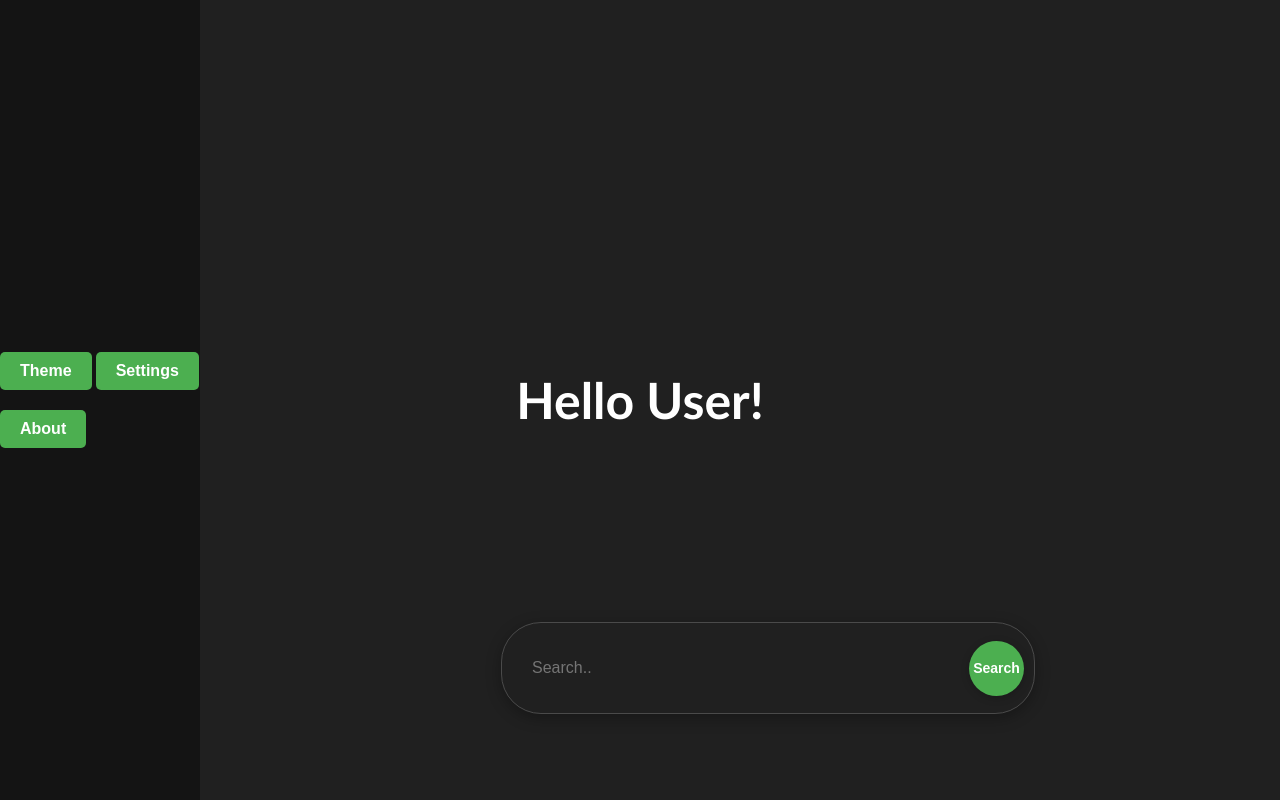
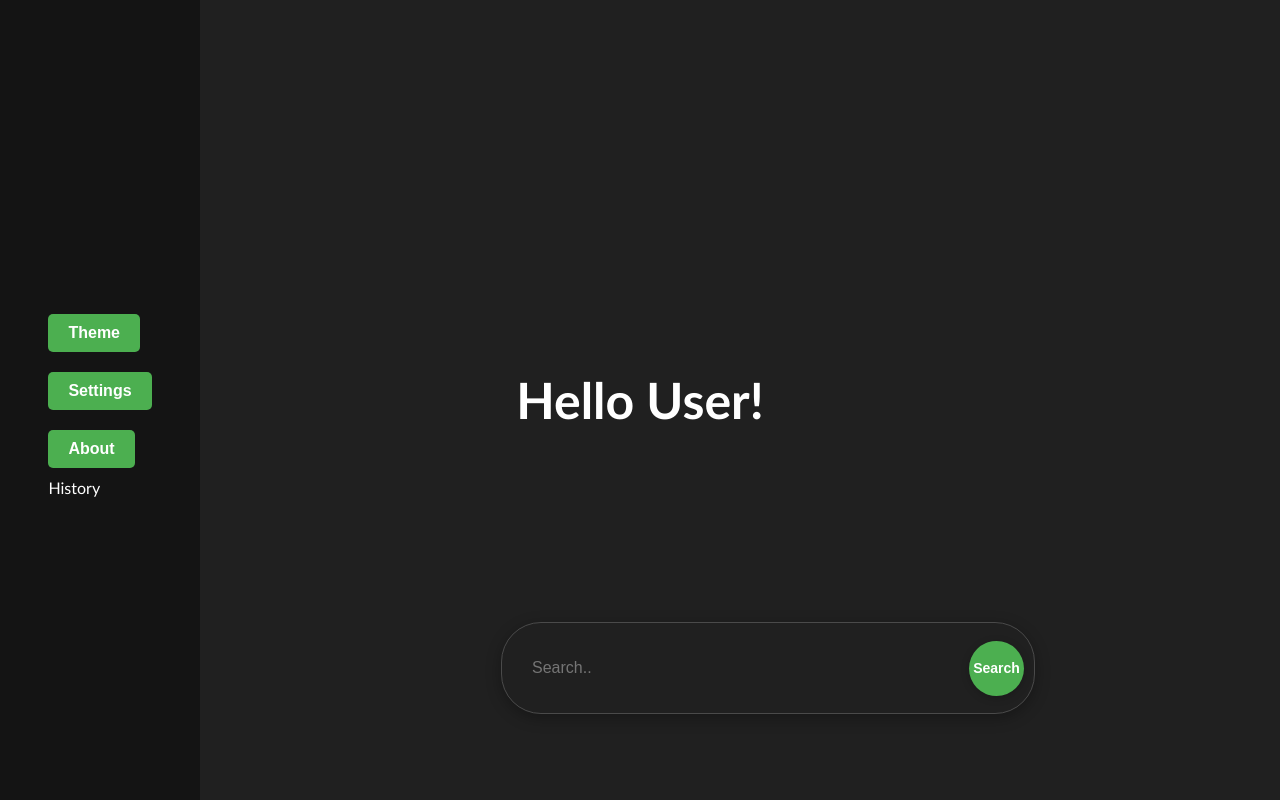
Before and after one commit to ManyRaindrops/BeachHacks2025, a Flask app: page / in a window 1280 px wide. Run offline with Flask 3, Linux system fonts and the light colour scheme; parts of the project's set-up code (start-up, migrations or seed data) failed here and were passed over.

Commit message:
button changes

```diff
--- a/static/style.css
+++ b/static/style.css
@@ -67,6 +67,7 @@ button:hover {
 /*Container for buttones on left-side*/
 .menu_container {
     position: fixed;
+    top: 20px;
 }
 
 h1{
--- a/templates/index.html
+++ b/templates/index.html
@@ -22,8 +22,12 @@
         <aside>
             <div id = 'menu_container'>
                 <button id="menu">Theme</button>
+                <br>
                 <button id="menu">Settings</button>
+                <br>
                 <button id="menu">About</button>
+                <br>
+                <p id = "conversation_history">History</p>
             </div>
             <!-- <div id = "conversation_history">
                 <p>History</p>
```
